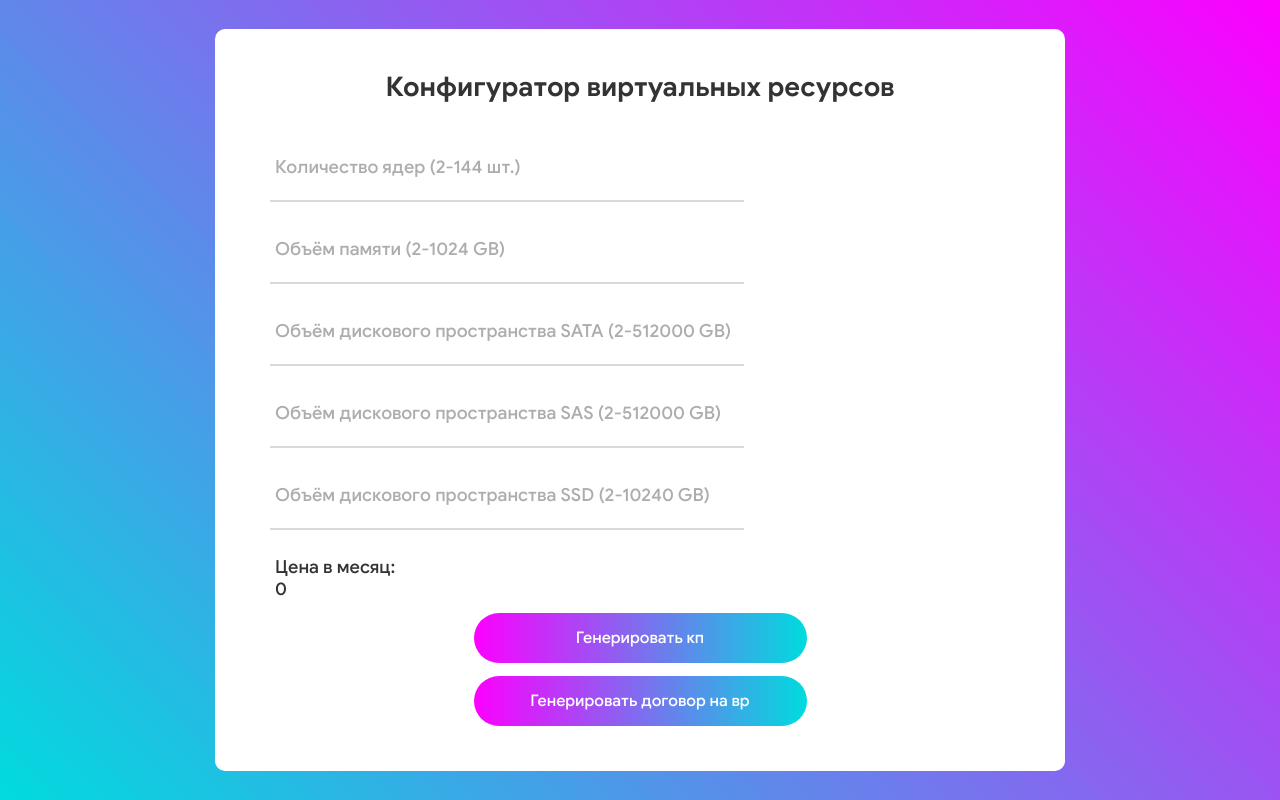
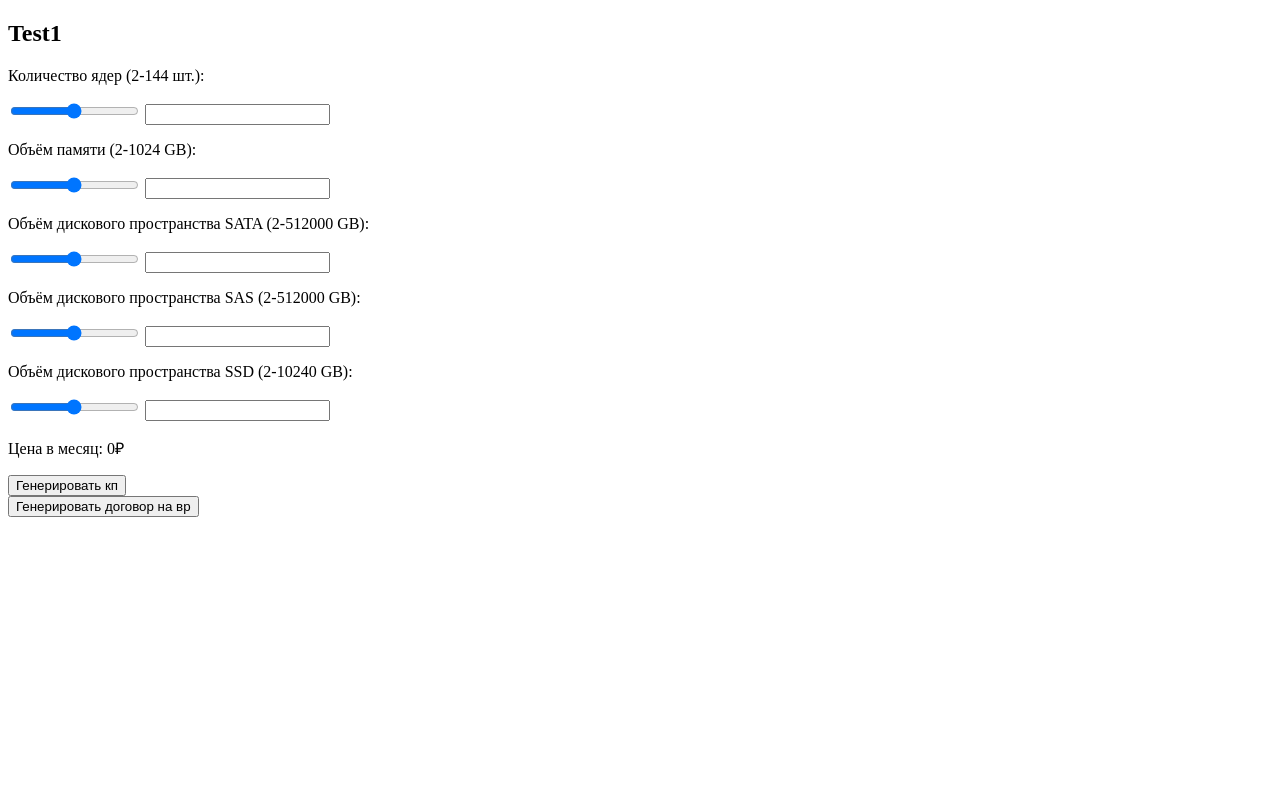
Before and after one commit to thaessaep/calc, a Flask app: page / in a window 1280 px wide. Run offline with Flask 2, Linux system fonts and the light colour scheme; parts of the project's set-up code (start-up, migrations or seed data) failed here and were passed over.

Commit message:
Ползунки

```diff
--- a/main.py
+++ b/main.py
@@ -1,4 +1,4 @@
-from flask import Flask, render_template, url_for, request, send_from_directory
+from flask import Flask, render_template, url_for, request
 import json
 import generation
 import xlrd
@@ -6,9 +6,9 @@ import xlrd
 app = Flask(__name__)
 
 
-@app.route("/", methods=["POST", "GET"])  # принимает введённые данные пользователя
+@app.route("/", methods=["POST", "GET"])
 def index():
-    if request.method == "POST":  # принимает значения с формы
+    if request.method == "POST":
         return post()
     else:
         return render_template("index.html")
@@ -16,17 +16,17 @@ def index():
 
 def post():
     for key in request.form:
-        if request.form[key] == 'True':  # если какая-либо кнопка была нажата
+        if request.form[key] == 'True':  # if was click on button если какая-либо кнопка была нажата
             if key == 'genKP':
-                return generation.genKP(request.form['core'], request.form['ram'])
+                return generation.genKP(request.form['core'], request.form['ram'], generation.total(xls))
             elif key == 'genContract':
                 return generation.genContract(request.form['core'], request.form['ram'])
-    else:  # если на сайте вводятся значения
-        return json.dumps(generation.total(xls))  # возвращает результат для запроса на вывод
+    else:  # if user write value
+        return json.dumps(generation.total(xls))  # return result of values
 
 
-book = xlrd.open_workbook('static/Прайс_CoreDataNet_03_08_20.xlsx')  # открытие книги
-xls = book.sheet_by_name('Лист1')  # чтение книги по названию
+book = xlrd.open_workbook('static/Прайс_CoreDataNet_03_08_20.xlsx')  # open workbook
+xls = book.sheet_by_name('Лист1')  # read workbook by name
 
 if __name__ == "__main__":
     app.run(debug=True)
--- a/templates/MainDataNetResult.html
+++ b/templates/MainDataNetResult.html
@@ -42,11 +42,11 @@
 ответ на Ваш запрос сообщаю, что стоимость
 аренды оборудования для предоставления
 Вашей услуги на 10 объектах составит
- тыс. рублей в месяц.</P>
+71168.0 тыс. рублей в месяц.</P>
 <P ALIGN=JUSTIFY STYLE="text-indent: 0.49in; margin-top: 0.08in">Арендуемая
 конфигурация включает в себя следующее:</P>
-<P ALIGN=JUSTIFY STYLE="text-indent: 0.49in; margin-top: 0.08in">Количество ядер: 23 ,
-	23 ГБ ОЗУ, 69 ТБ HDD и единая
+<P ALIGN=JUSTIFY STYLE="text-indent: 0.49in; margin-top: 0.08in">Количество ядер: 84 ,
+	500 ГБ ОЗУ, 481192 ТБ HDD и единая
 централизованная платформа для
 мониторинга и управления серверами
 </P>
--- a/templates/base.html
+++ b/templates/base.html
@@ -1,35 +1,9 @@
 <!DOCTYPE html>
 <html lang="ru">
 <head>
-	<title>{% block title %}{% endblock %}</title>
+	<title>Test1</title>
 	<meta charset="UTF-8">
 	<meta name="viewport" content="width=device-width, initial-scale=1">
-	<link rel="icon" type="image/png" href="static/images/icons/favicon.ico">
-	<link rel="stylesheet" type="text/css" href="../static/css/main.css">
-    <style>
-
-input[type="number"]::-webkit-outer-spin-button,
-input[type="number"]::-webkit-inner-spin-button {
-  -webkit-appearance: none;
-  margin: 0;
-}
-
-input[type="number"] {
-  -moz-appearance: textfield;
-}
-
-input[type="number"]:hover,
-input[type="number"]:focus {
-  -moz-appearance: number-input;
-}
-
-input[type=number]::-webkit-inner-spin-button,
-input[type=number]::-webkit-outer-spin-button {
-  -webkit-appearance: none;
-  margin: 0;
-}
-
-	</style>
 </head>
 <body>
 <script
@@ -37,61 +11,58 @@ input[type=number]::-webkit-outer-spin-button {
   	integrity="sha256-QWo7LDvxbWT2tbbQ97B53yJnYU3WhH/C8ycbRAkjPDc="
   	crossorigin="anonymous"></script>
 	{% block request %}{% endblock %}
-	<div class="container-contact100">
-		<div class="wrap-contact100">
-			<form class="contact100-form validate-form" method="post" name="my">
-				<span class="contact100-form-title">
-					Конфигуратор виртуальных ресурсов
-				</span>
-
-				<div class="wrap-input100 validate-input" data-validate="Name is required">
-					<input id="core-id" class="input100" type="number" min="2" max="144" name="core" required placeholder="Количество ядер (2-144 шт.)">
-					<span class="focus-input100"></span>
+	<h2>Test1</h2>
+	<form method="post" name="my">
+		<div>
+			<p>Количество ядер (2-144 шт.):</p>
+			<input type="range" id="coreinput" value="72" min="2" max="144" step="2"
+			   	oninput="coreoutput.value = coreinput.value">
+			<input type="number" required name="core" id="coreoutput" oninput="coreinput.value = coreoutput.value">
 		</div>
 
-				<div class="wrap-input100 validate-input" data-validate="Name is required">
-					<input id="ram-id" class="input100" type="number" min="2" max="1024" name="ram" required placeholder="Объём памяти (2-1024 GB)">
-					<span class="focus-input100"></span>
+		<div>
+			<p>Объём памяти (2-1024 GB):</p>
+			<input type="range" id="raminput" value="512" min="2" max="1024" step="2"
+			   	oninput="ramoutput.value = raminput.value">
+			<input type="number" required name="ram" id="ramoutput" oninput="raminput.value = ramoutput.value">
 		</div>
 
-				<div class="wrap-input100 validate-input" data-validate="Name is required">
-					<input id="sata-id" class="input100" type="number" min="2" max="512000" name="sata" required placeholder="Объём дискового пространства SATA (2-512000 GB)">
-					<span class="focus-input100"></span>
+		<div>
+			<p>Объём дискового пространства SATA (2-512000 GB):</p>
+			<input type="range" id="satainput" value="256000" min="2" max="512000" step="2"
+			   	oninput="sataoutput.value = satainput.value">
+			<input type="number" required name="sata" id="sataoutput" oninput="satainput.value = sataoutput.value">
 		</div>
 
-				<div class="wrap-input100 validate-input" data-validate="Name is required">
-					<input id="sas-id" class="input100" type="number" min="2" max="512000" name="sas" required placeholder="Объём дискового пространства SAS (2-512000 GB)">
-					<span class="focus-input100"></span>
+		<div>
+			<p>Объём дискового пространства SAS (2-512000 GB):</p>
+			<input type="range" id="sasinput" value="256000" min="2" max="512000" step="2"
+			   	oninput="sasoutput.value = sasinput.value">
+			<input type="number" required name="sas" id="sasoutput" oninput="sasinput.value = sasoutput.value">
 		</div>
 
-				<div class="wrap-input100 validate-input" data-validate="Name is required">
-					<input id="ssd-id" class="input100" type="number" min="2" max="10240" name="ssd" required placeholder="Объём дискового пространства SSD (2-10240 GB)">
-					<span class="focus-input100"></span>
+		<div>
+			<p>Объём дискового пространства SSD (2-10240 GB):</p>
+			<input type="range" id="ssdinput" value="5120" min="2" max="10240" step="2"
+			  	 oninput="ssdoutput.value = ssdinput.value">
+			<input type="number" required name="ssd" id="ssdoutput" oninput="ssdinput.value = ssdoutput.value">
 		</div>
 
-				<span class="input100">Цена в месяц: </span>
-				<span class="input100" id="result">0</span>
+		<div>
+			<p>Цена в месяц: <output id="result">0</output>₽</p>
+		</div>
 
-				<div class="container-contact100-form-btn">
-					<div class="wrap-contact100-form-btn">
-						<div class="contact100-form-bgbtn"></div>
-							<button name="genKP" class="contact100-form-btn" type="submit" value="True">
+		<div>
+			<button name="genKP" type="submit" value="True">
 				Генерировать кп
 			</button>
 		</div>
-				</div>
-
-				<div class="container-contact100-form-btn">
-					<div class="wrap-contact100-form-btn">
-						<div class="contact100-form-bgbtn"></div>
+		<div>
 			<button name="genContract" class="contact100-form-btn" type="submit" value="True">
 				Генерировать договор на вр
 			</button>
 		</div>
-				</div>
+	</form>
 
-			</form>
-		</div>
-	</div>
 </body>
 </html>
--- a/templates/virtual_serv_result.html
+++ b/templates/virtual_serv_result.html
@@ -75,8 +75,8 @@
 		</TD>
 		<TD WIDTH=79% STYLE="border: 1px solid #00000a; padding: 0.06in">
 			<P ALIGN=JUSTIFY><A NAME="_GoBack"></A><FONT FACE="Arial, serif"><FONT SIZE=2>физические
-			ресурсы: количество ядер: 12, 12 ГБ ОЗУ,
-			36 ТБ HDD принадлежащие Исполнителю,</FONT></FONT><FONT FACE="Arial, serif"><FONT SIZE=2><B><SPAN>
+			ресурсы: количество ядер: 26, 102 ГБ ОЗУ,
+			680 ТБ HDD принадлежащие Исполнителю,</FONT></FONT><FONT FACE="Arial, serif"><FONT SIZE=2><B><SPAN>
 			</SPAN></B></FONT></FONT><FONT FACE="Arial, serif"><FONT SIZE=2>которые
 			в виртуальном виде предоставляются
 			в распоряжение Заказчику.</FONT></FONT></P>
```
Also changed, not shown: calc_of_value.py (+9 -9 lines), generation.py (+9 -9 lines), static/ajax.js (+20 -10 lines), 2 other files. Lines whose indentation alone changed are shown as unchanged.
